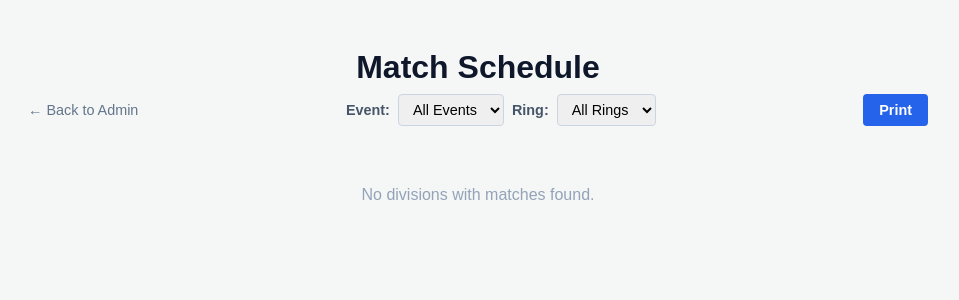
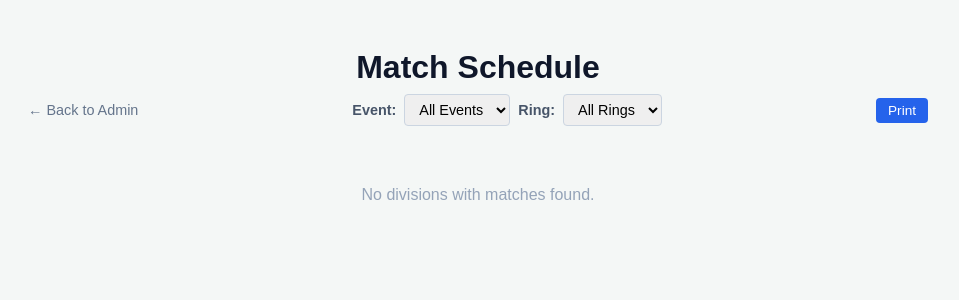
Before and after one commit to audioboxer217/tkd_competition_manager, a Flask app: page /admin/schedule in a window 1280 px wide. Shown: the top 300 px of the page, without its empty margins (162-1121 px from the left). Run offline with Flask 3, Linux system fonts and the light colour scheme; the visitor is signed in with stand-in values (Sample User, id 1); parts of the project's set-up code (start-up, migrations or seed data) failed here and were passed over; some libraries are stand-ins or nearby versions.

Commit message:
Ensure 'print' button matches styling
Co-authored-by: Copilot <175728472+Copilot@users.noreply.github.com>

```diff
--- a/templates/admin_schedule.html
+++ b/templates/admin_schedule.html
@@ -347,8 +347,7 @@
                 <option value="none" {% if ring_filter=="none" %}selected{% endif %}>No Ring</option>
             </select>
         </form>
-        <button onclick="window.print()"
-            style="background: #2563eb; color: white; border: none; padding: 8px 16px; border-radius: 4px; cursor: pointer; font-size: 0.9rem; font-weight: 600; white-space: nowrap;">Print</button>
+        <button type="button" class="save-btn" onclick="window.print()">Print</button>
     </div>
 
     {% if not division_data %}
```
